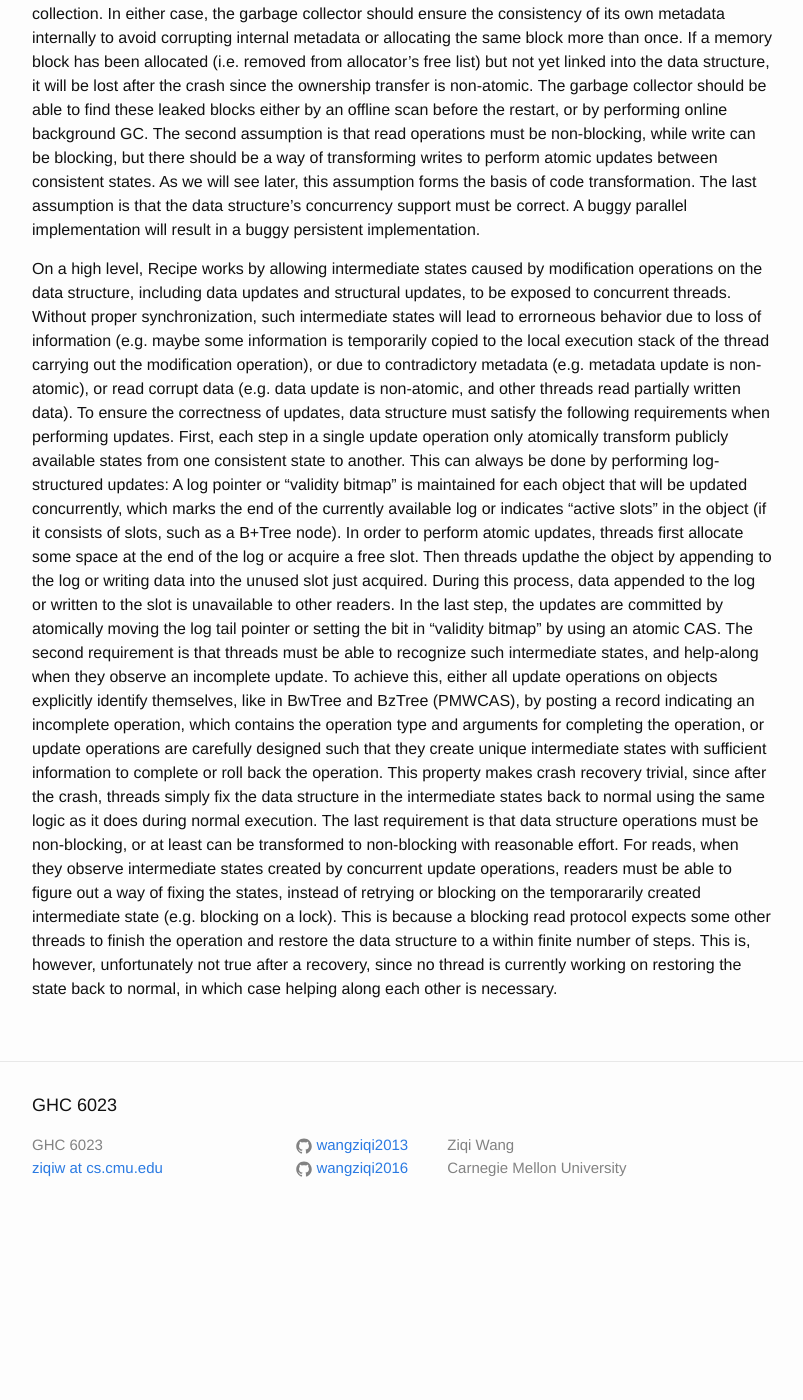
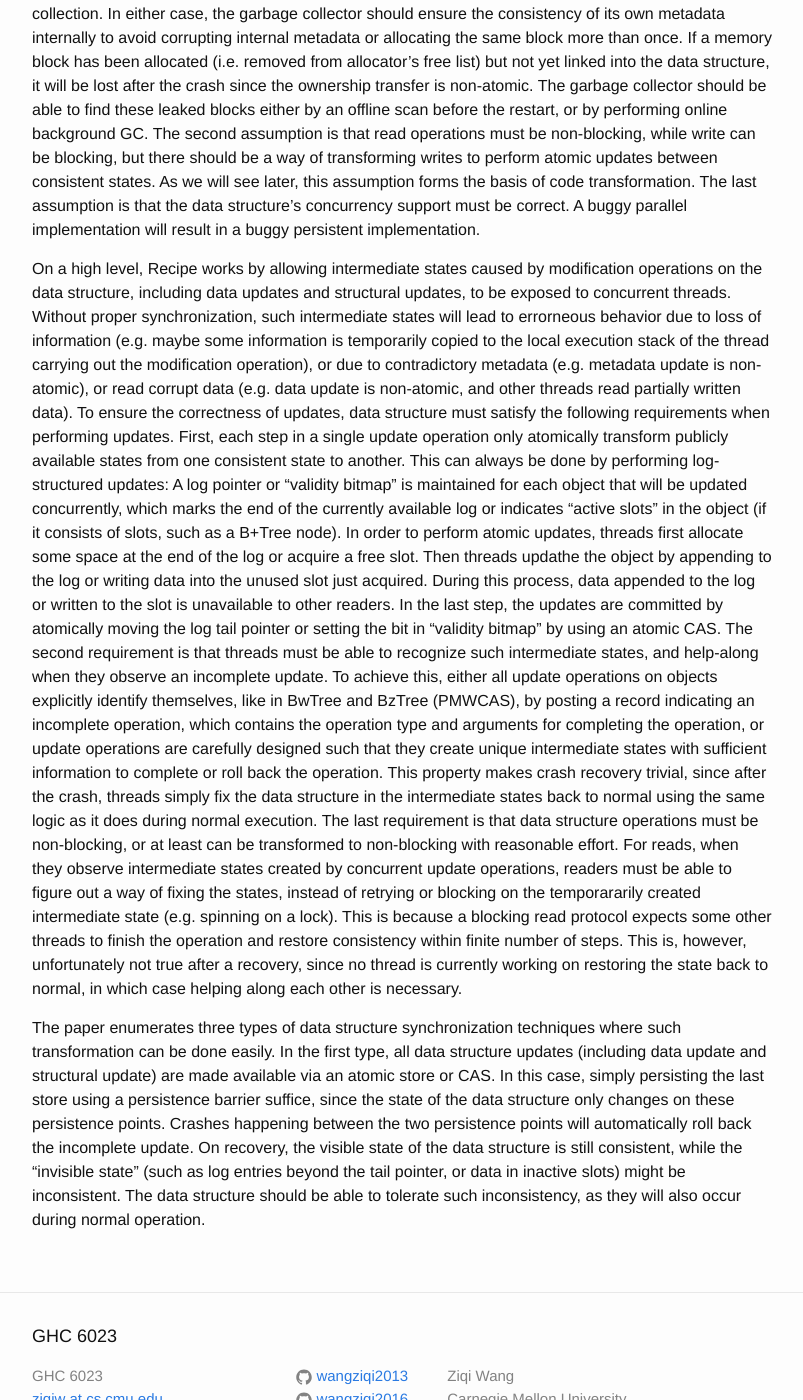
Before and after one commit to wangziqi2013/wangziqi2013.github.io, a Jekyll site: the page built from _posts/2019-11-19-recipe.markdown, in a window 1280 px wide and 1400 px high, scrolled down 928 px. Shown: the whole window, without its empty margins (238-1041 px from the left). Built offline with Jekyll 4.4.1, drawn with Linux system fonts in a browser that asks for light colours; before the commit the page ends 2167 px from its top, so only the background shows below that.

Commit message:
Adding first type

```diff
--- a/_posts/2019-11-19-recipe.markdown
+++ b/_posts/2019-11-19-recipe.markdown
@@ -63,7 +63,16 @@ after the crash, threads simply fix the data structure in the intermediate state
 it does during normal execution. The last requirement is that data structure operations must be non-blocking, or at
 least can be transformed to non-blocking with reasonable effort. For reads, when they observe intermediate states
 created by concurrent update operations, readers must be able to figure out a way of fixing the states, instead of retrying
-or blocking on the temporararily created intermediate state (e.g. blocking on a lock). This is because a blocking read
-protocol expects some other threads to finish the operation and restore the data structure to a within finite number of
+or blocking on the temporararily created intermediate state (e.g. spinning on a lock). This is because a blocking read
+protocol expects some other threads to finish the operation and restore consistency within finite number of
 steps. This is, however, unfortunately not true after a recovery, since no thread is currently working on restoring the
 state back to normal, in which case helping along each other is necessary.
+
+The paper enumerates three types of data structure synchronization techniques where such transformation can be done easily.
+In the first type, all data structure updates (including data update and structural update) are made available via an
+atomic store or CAS. In this case, simply persisting the last store using a persistence barrier suffice, since the
+state of the data structure only changes on these persistence points. Crashes happening between the two persistence
+points will automatically roll back the incomplete update. On recovery, the visible state of the data structure is still
+consistent, while the "invisible state" (such as log entries beyond the tail pointer, or data in inactive slots) might
+be inconsistent. The data structure should be able to tolerate such inconsistency, as they will also occur during normal
+operation.
```
